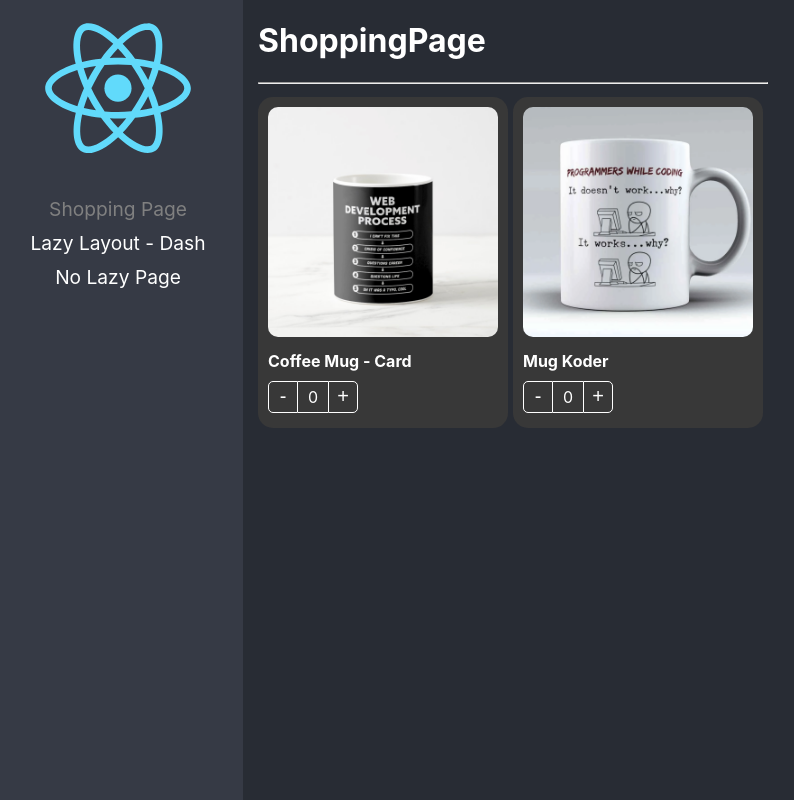
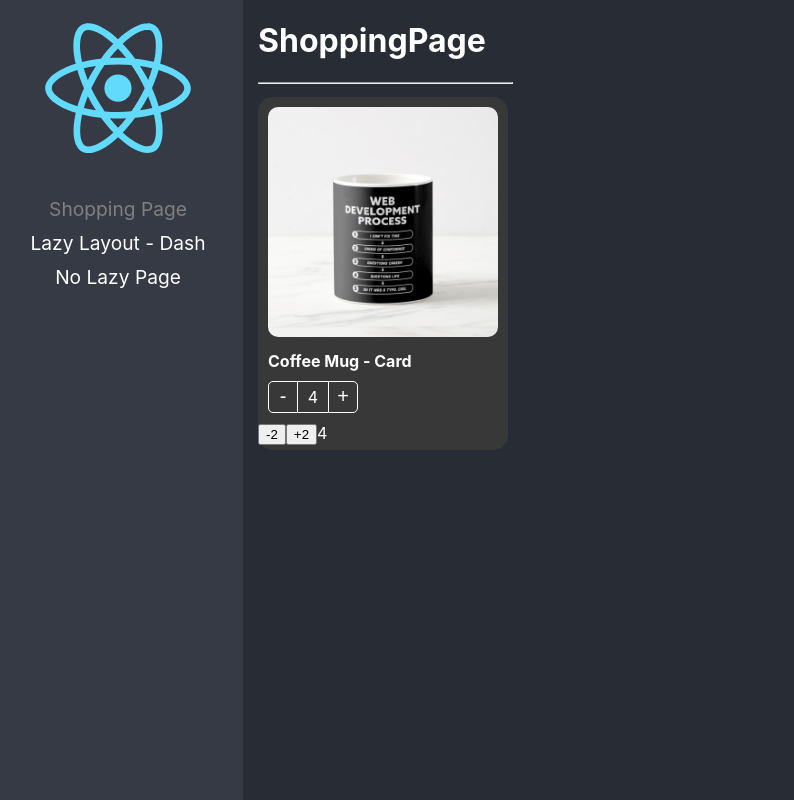
Before and after one commit to HectorAlrz/react-pro-devtalles, a React (Create React App) app: page /shopping in a window 1280 px wide. Shown: the whole page, without its empty margins (7-801 px from the left). Built offline with nearby package versions, Linux system fonts and the light colour scheme.

Commit message:
add: end of the pattern

```diff
--- a/src/02-component-patterns/components/ProductButtons..tsx
+++ b/src/02-component-patterns/components/ProductButtons..tsx
@@ -1,4 +1,4 @@
-import { CSSProperties, useContext } from "react";
+import { CSSProperties, useCallback, useContext } from "react";
 import { ProductContext } from "./ProductCard";
 import styles from "../styles/styles.module.css";
 
@@ -8,15 +8,27 @@ export interface Props {
 }
 
 export const ProductButtons = ({ className, style }: Props) => {
-  const { counter, increaseBy } = useContext(ProductContext);
+  const { counter, increaseBy, maxCount } = useContext(ProductContext);
+
+  const isMaxReached = useCallback(
+    () => !!maxCount && counter === maxCount,
+    [counter, maxCount]
+  );
 
   return (
-    <div className={`${styles.buttonsContainer} ${className ?? ""}`} style={style}>
+    <div
+      className={`${styles.buttonsContainer} ${className ?? ""}`}
+      style={style}
+    >
       <button className={styles.buttonMinus} onClick={() => increaseBy(-1)}>
         -
       </button>
       <div className={styles.countLabel}>{counter}</div>
-      <button className={styles.buttonAdd} onClick={() => increaseBy(1)}>
+      <button
+        className={`${styles.buttonAdd} ${isMaxReached() ? styles.disabled : ""}`}
+        disabled={isMaxReached()}
+        onClick={() => increaseBy(1)}
+      >
         +
       </button>
     </div>
--- a/src/02-component-patterns/components/ProductCard.tsx
+++ b/src/02-component-patterns/components/ProductCard.tsx
@@ -1,10 +1,12 @@
-import { createContext, ReactElement, CSSProperties } from "react";
+import { createContext, ReactElement, CSSProperties, JSX } from "react";
 import styles from "../styles/styles.module.css";
 import { useProduct } from "../hooks/useProduct";
 import {
   ProductContextProps,
   Product,
   onChangeArgs,
+  InitialValues,
+  ProductCardHandlers,
 } from "../interfaces/products-interfaces";
 
 export const ProductContext = createContext<ProductContextProps>(
@@ -14,11 +16,13 @@ const { Provider } = ProductContext;
 
 export interface Props {
   product: Product;
-  children?: ReactElement | ReactElement[];
+  // children?: ReactElement | ReactElement[];
+  children: (args: ProductCardHandlers) => JSX.Element;
   className?: string;
   style?: CSSProperties;
   onChange?: (args: onChangeArgs) => void;
   value?: number;
+  initialValues?: InitialValues;
 }
 
 export const ProductCard = ({
@@ -28,13 +32,27 @@ export const ProductCard = ({
   style,
   onChange,
   value,
+  initialValues,
 }: Props) => {
-  const { counter, increaseBy } = useProduct({ onChange, product, value });
+  const { counter, increaseBy, maxCount, isMaxCountReached, reset } =
+    useProduct({
+      onChange,
+      product,
+      value,
+      initialValues,
+    });
 
   return (
-    <Provider value={{ counter, increaseBy, product }}>
+    <Provider value={{ counter, increaseBy, product, maxCount }}>
       <div className={`${styles.productCard} ${className ?? ""}`} style={style}>
-        {children}
+        {children({
+          count: counter,
+          isMaxCountReached,
+          maxCount: initialValues?.maxCount,
+          product,
+          increaseBy,
+          reset,
+        })}
       </div>
     </Provider>
   );
--- a/src/02-component-patterns/hooks/useProduct.ts
+++ b/src/02-component-patterns/hooks/useProduct.ts
@@ -1,39 +1,63 @@
 import { useEffect, useRef, useState } from "react";
-import { onChangeArgs, Product } from "../interfaces/products-interfaces";
+import {
+  InitialValues,
+  onChangeArgs,
+  Product,
+} from "../interfaces/products-interfaces";
 
 interface useProductArgs {
   product: Product;
   onChange?: (args: onChangeArgs) => void;
   value?: number;
+  initialValues?: InitialValues;
 }
 
 export const useProduct = ({
   product,
   onChange,
   value = 0,
+  initialValues,
 }: useProductArgs) => {
-  const [counter, setCounter] = useState(value);
+  const [counter, setCounter] = useState(initialValues?.count || value);
 
+  const isMounted = useRef(false);
   const isControlled = useRef(!!onChange);
 
   const increaseBy = (value: number) => {
-    console.log({ count: value });
     if (isControlled.current) {
       return onChange!({ quantity: value, product });
     }
 
-    const newValue = Math.max(counter + value, 0);
+    let newValue = Math.max(counter + value, 0);
+    if (initialValues?.maxCount) {
+      newValue = Math.min(newValue, initialValues.maxCount);
+    }
+
     setCounter(newValue);
 
     onChange && onChange({ quantity: newValue, product });
   };
 
+  const reset = () => {
+    setCounter(initialValues?.count || value);
+  };
+
   useEffect(() => {
+    if (!isMounted.current) return;
+
     setCounter(value);
   }, [value]);
+
+  useEffect(() => {
+    isMounted.current = true;
+  }, []);
 
   return {
     counter,
     increaseBy,
+    isMaxCountReached:
+      !!initialValues?.count && counter === initialValues.maxCount,
+    maxCount: initialValues?.maxCount,
+    reset,
   };
 };
--- a/src/02-component-patterns/pages/ShoppingPage.tsx
+++ b/src/02-component-patterns/pages/ShoppingPage.tsx
@@ -6,11 +6,13 @@ import {
 } from "../components";
 
 import "../styles/custom-styles.css";
-import { useShoppingCart } from "../hooks/useShoppingCart";
+// import { useShoppingCart } from "../hooks/useShoppingCart";
 import { products } from "../data/products";
 
+const product = products[0];
+
 function ShoppingPage() {
-  const { shoppingCart, onProductCountChange } = useShoppingCart();
+  // const { shoppingCart, onProductCountChange } = useShoppingCart();
 
   return (
     <div>
@@ -18,74 +20,37 @@ function ShoppingPage() {
       <hr />
 
       <div style={{ display: "flex", flexDirection: "row", flexWrap: "wrap" }}>
-        {/* <ProductCard product={product1}>
-          <ProductCard.Image img={product1.img} title={product1.title} />
-          <ProductCard.Title title={product1.title} className="text-bold" />
-          <ProductCard.Buttons />
-        </ProductCard> */}
-
-        {products.map((product) => (
+        {
           <ProductCard
             key={product.id}
             product={product}
             className="bg-dark text-white"
-            onChange={onProductCountChange}
-            value={shoppingCart[product.id]?.quantity || 0}
+            initialValues={{
+              count: 4,
+              maxCount: 10,
+            }}
           >
-            <ProductImage
-              img={product.img}
-              title={product.title}
-              className="custom-image text-bold"
-            />
-            <ProductTitle
-              title={product.title}
-              className="text-white text-bold"
-            />
-            <ProductButtons className="custom-buttons" />
-          </ProductCard>
-        ))}
-
-        <div className="shopping-cart">
-          {Object.entries(shoppingCart).map(([key, product]) => {
-            return (
-              <ProductCard
-                key={key}
-                product={product}
-                className="bg-dark text-white"
-                style={{ width: "100px" }}
-                onChange={(e) => onProductCountChange(e)}
-                value={product.quantity}
-              >
+            {({ reset, increaseBy, count, isMaxCountReached }) => (
+              <>
                 <ProductImage
                   img={product.img}
                   title={product.title}
                   className="custom-image text-bold"
                 />
-                <ProductButtons
-                  className="custom-buttons"
-                  style={{ display: "flex", justifyContent: "center" }}
+                <ProductTitle
+                  title={product.title}
+                  className="text-white text-bold"
                 />
-              </ProductCard>
-            );
-          })}
-        </div>
-
-        {/* <ProductCard
-          product={product}
-          className="bg-dark text-white"
-          style={{ backgroundColor: "purple" }}
-        >
-          <ProductImage
-            img={product.img}
-            title={product.title}
-            className="custom-image text-bold"
-          />
-          <ProductTitle title={"Compound component"} className="text-white text-bold" />
-          <ProductButtons
-            className="custom-buttons"
-            style={{ display: "flex", justifyContent: "end" }}
-          />
-        </ProductCard> */}
+                <ProductButtons className="custom-buttons" />
+                <button onClick={() => increaseBy(-2)}>-2</button>
+                {!isMaxCountReached && (
+                  <button onClick={() => increaseBy(2)}>+2</button>
+                )}
+                <span>{count}</span>
+              </>
+            )}
+          </ProductCard>
+        }
       </div>
     </div>
   );
--- a/src/02-component-patterns/styles/styles.module.css
+++ b/src/02-component-patterns/styles/styles.module.css
@@ -1,5 +1,3 @@
-
-
 .productCard {
   background-color: white;
   border-radius: 15px;
@@ -60,3 +58,14 @@
 .buttonAdd:hover {
   background-color: rgba(0, 0, 0, 0.1);
 }
+
+.disabled {
+  border-color: grey !important;
+  border-left: white 1px solid !important;
+  color: grey !important;
+
+  &:hover {
+    background-color: transparent !important;
+    cursor: not-allowed !important;
+  }
+}
```
Also changed, not shown: src/02-component-patterns/interfaces/products-interfaces.ts (+15 -0 lines). Lines whose indentation alone changed are shown as unchanged.
